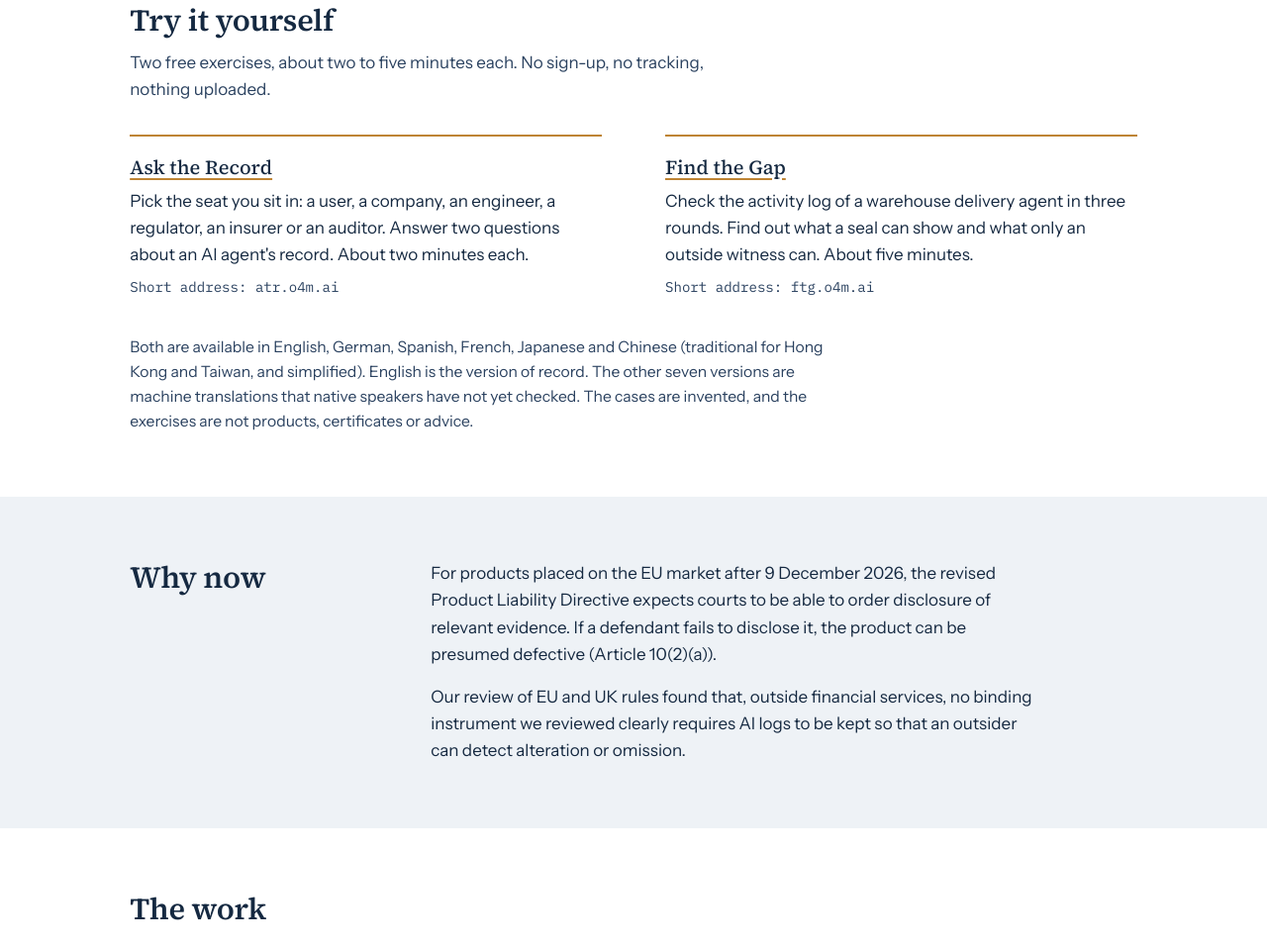
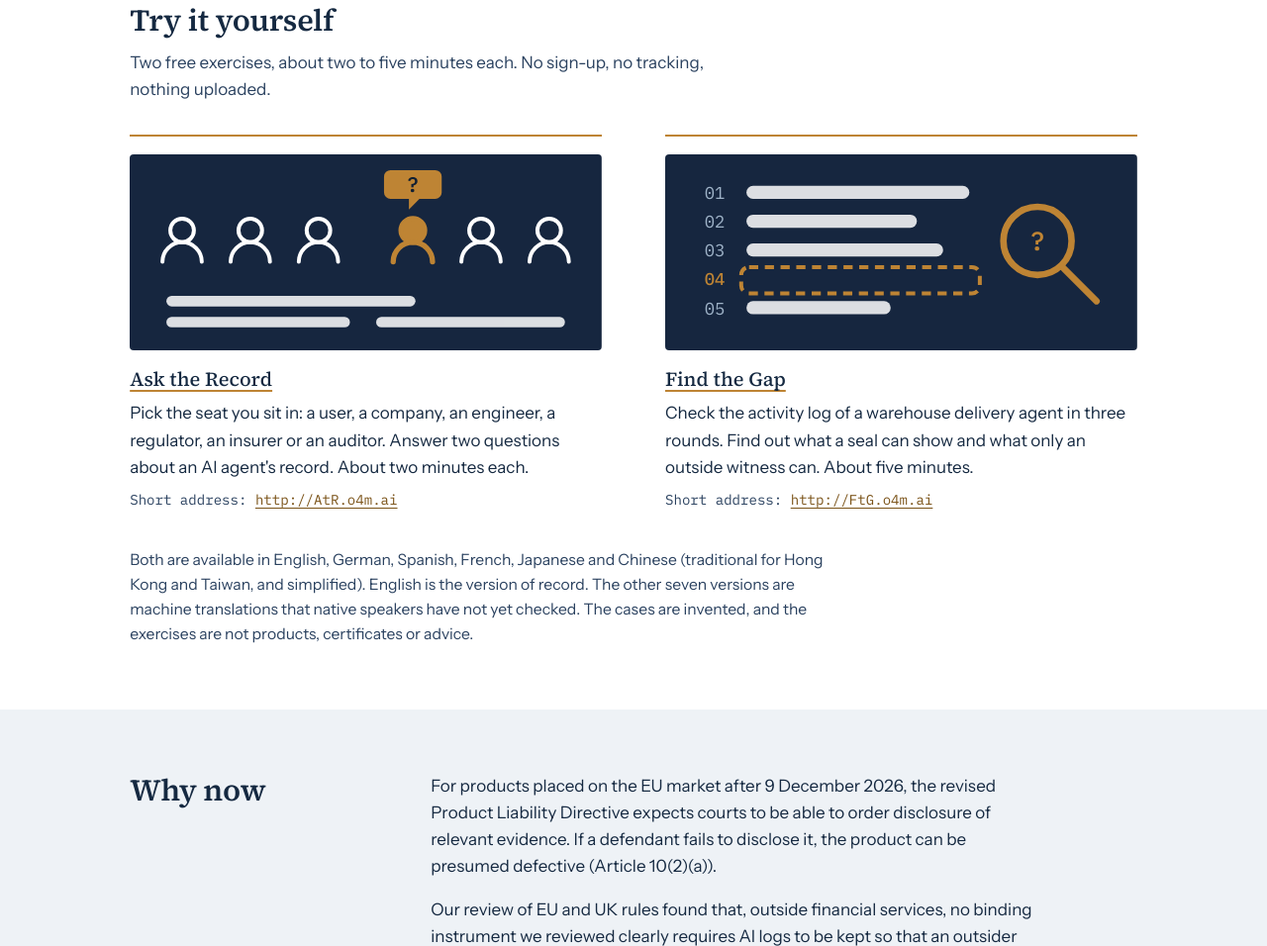
Before and after one commit to StSForensics/w, a plain HTML site: page index.html in a window 1280 px wide. Shown: the part 883-1839 px from the top of the page at 99% size. Drawn offline with Linux system fonts and the light colour scheme.

Commit message:
Add game tiles and http short addresses
Small illustrated tiles for Ask the Record and Find the Gap.
Short addresses shown and linked as plain http (https does not work
on the o4m.ai redirects).

Co-Authored-By: Claude Sonnet 5.5 <noreply@anthropic.com>
Claude-Session: https://claude.ai/code/session_01K2xavawRMbKVXFJEoCVxqB

```diff
--- a/index.html
+++ b/index.html
@@ -57,14 +57,42 @@
   <p class="intro">Two free exercises, about two to five minutes each. No sign-up, no tracking, nothing uploaded.</p>
   <div class="games">
     <div class="game">
+      <a class="tile" href="https://stsforensics.github.io/ask-the-record/" tabindex="-1" aria-hidden="true">
+        <svg viewBox="0 0 360 150" xmlns="http://www.w3.org/2000/svg" role="img" aria-label="Six seats around one record, with a question over one of them">
+          <rect width="360" height="150" fill="#16263f"/>
+          <g fill="none" stroke="#fff" stroke-width="3" stroke-linecap="round">
+            <g transform="translate(40 70)"><circle cx="0" cy="-12" r="9"/><path d="M-15 12a15 15 0 0 1 30 0"/></g>
+            <g transform="translate(92 70)"><circle cx="0" cy="-12" r="9"/><path d="M-15 12a15 15 0 0 1 30 0"/></g>
+            <g transform="translate(144 70)"><circle cx="0" cy="-12" r="9"/><path d="M-15 12a15 15 0 0 1 30 0"/></g>
+            <g transform="translate(216 70)" stroke="#be8434" stroke-width="4"><circle cx="0" cy="-12" r="9" fill="#be8434"/><path d="M-15 12a15 15 0 0 1 30 0"/></g>
+            <g transform="translate(268 70)"><circle cx="0" cy="-12" r="9"/><path d="M-15 12a15 15 0 0 1 30 0"/></g>
+            <g transform="translate(320 70)"><circle cx="0" cy="-12" r="9"/><path d="M-15 12a15 15 0 0 1 30 0"/></g>
+          </g>
+          <g transform="translate(216 24)"><path d="M-17 -12h34a5 5 0 0 1 5 5v12a5 5 0 0 1-5 5h-12l-8 8v-8h-14a5 5 0 0 1-5-5v-12a5 5 0 0 1 5-5z" fill="#be8434"/><text x="0" y="5" text-anchor="middle" font-family="IBM Plex Mono, monospace" font-size="16" font-weight="500" fill="#0f1f33">?</text></g>
+          <g fill="#fff" opacity=".85"><rect x="28" y="108" width="190" height="8" rx="4"/><rect x="28" y="124" width="140" height="8" rx="4"/><rect x="188" y="124" width="144" height="8" rx="4"/></g>
+        </svg>
+      </a>
       <h3><a href="https://stsforensics.github.io/ask-the-record/">Ask the Record</a></h3>
       <p>Pick the seat you sit in: a user, a company, an engineer, a regulator, an insurer or an auditor. Answer two questions about an AI agent's record. About two minutes each.</p>
-      <p class="short">Short address: atr.o4m.ai</p>
+      <p class="short">Short address: <a href="http://AtR.o4m.ai">http://AtR.o4m.ai</a></p>
     </div>
     <div class="game">
+      <a class="tile" href="https://stsforensics.github.io/ask-the-record/find-the-gap.html" tabindex="-1" aria-hidden="true">
+        <svg viewBox="0 0 360 150" xmlns="http://www.w3.org/2000/svg" role="img" aria-label="A numbered log with entry 4 missing and a magnifying glass over the gap">
+          <rect width="360" height="150" fill="#16263f"/>
+          <g font-family="IBM Plex Mono, monospace" font-size="13" fill="#9fb3c8">
+            <text x="30" y="34">01</text><text x="30" y="56">02</text><text x="30" y="78">03</text><text x="30" y="122">05</text>
+          </g>
+          <g fill="#fff" opacity=".85"><rect x="62" y="24" width="170" height="10" rx="5"/><rect x="62" y="46" width="130" height="10" rx="5"/><rect x="62" y="68" width="150" height="10" rx="5"/><rect x="62" y="112" width="110" height="10" rx="5"/></g>
+          <rect x="58" y="86" width="182" height="20" rx="6" fill="none" stroke="#be8434" stroke-width="3" stroke-dasharray="7 5"/>
+          <text x="30" y="100" font-family="IBM Plex Mono, monospace" font-size="13" font-weight="500" fill="#be8434">04</text>
+          <g fill="none" stroke="#be8434" stroke-width="5" stroke-linecap="round"><circle cx="284" cy="66" r="26"/><path d="M303 86l26 26"/></g>
+          <text x="284" y="73" text-anchor="middle" font-family="IBM Plex Mono, monospace" font-size="20" font-weight="500" fill="#be8434">?</text>
+        </svg>
+      </a>
       <h3><a href="https://stsforensics.github.io/ask-the-record/find-the-gap.html">Find the Gap</a></h3>
       <p>Check the activity log of a warehouse delivery agent in three rounds. Find out what a seal can show and what only an outside witness can. About five minutes.</p>
-      <p class="short">Short address: ftg.o4m.ai</p>
+      <p class="short">Short address: <a href="http://FtG.o4m.ai">http://FtG.o4m.ai</a></p>
     </div>
   </div>
   <p class="note">Both are available in English, German, Spanish, French, Japanese and Chinese (traditional for Hong Kong and Taiwan, and simplified). English is the version of record. The other seven versions are machine translations that native speakers have not yet checked. The cases are invented, and the exercises are not products, certificates or advice.</p>
--- a/styles.css
+++ b/styles.css
@@ -70,6 +70,10 @@ h3{font-weight:500;font-size:1.25rem;line-height:1.3}
 #try .intro{margin:.75rem 0 2rem;max-width:38rem;color:var(--ink-2)}
 .games{display:grid;grid-template-columns:1fr 1fr;gap:0 clamp(2rem,5vw,4rem)}
 .game{border-top:2px solid var(--gold);padding:1.1rem 0 .5rem}
+.tile{display:block;margin-bottom:1rem;border-radius:4px;overflow:hidden;outline-offset:3px;transition:box-shadow .2s}
+.tile:hover{box-shadow:0 0 0 3px var(--gold)}
+.tile svg{display:block;width:100%;height:auto}
+.game .short a{color:var(--bronze)}
 .game h3 a{color:var(--ink);text-decoration-color:var(--gold);text-decoration-thickness:2px;text-underline-offset:.2em}
 .game h3 a:hover{color:var(--bronze)}
 .game p{margin:.5rem 0 0;max-width:30rem}
@@ -103,6 +107,7 @@ h3{font-weight:500;font-size:1.25rem;line-height:1.3}
   .row .t{display:none}
 }
 @media (prefers-reduced-motion:reduce){
+  .tile{transition:none}
   html{scroll-behavior:auto}
   .row{transition:none}
 }
```
